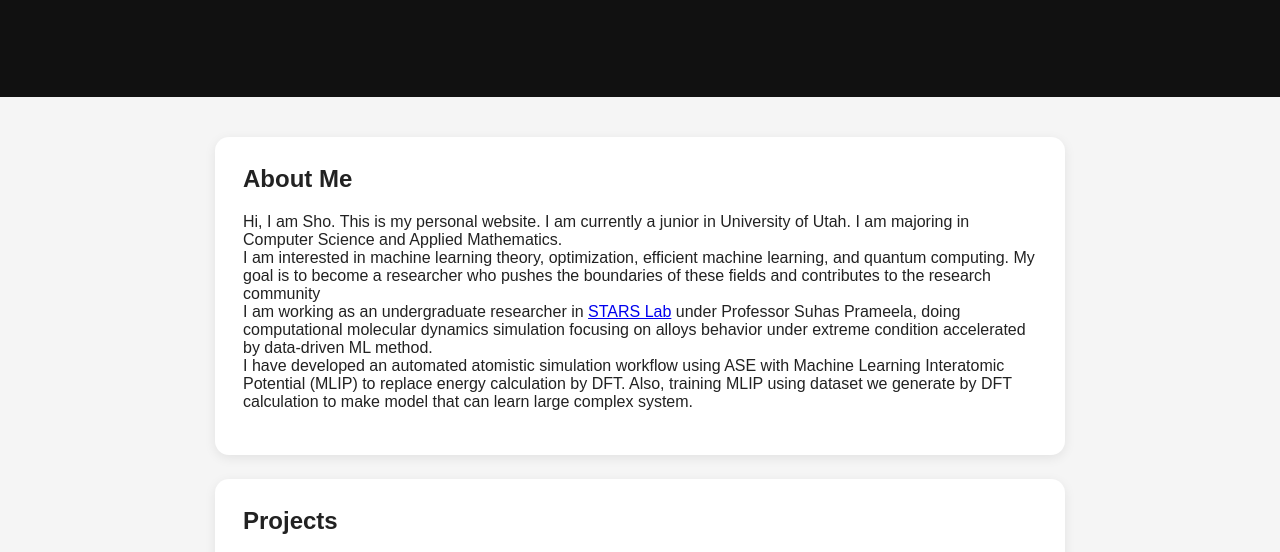
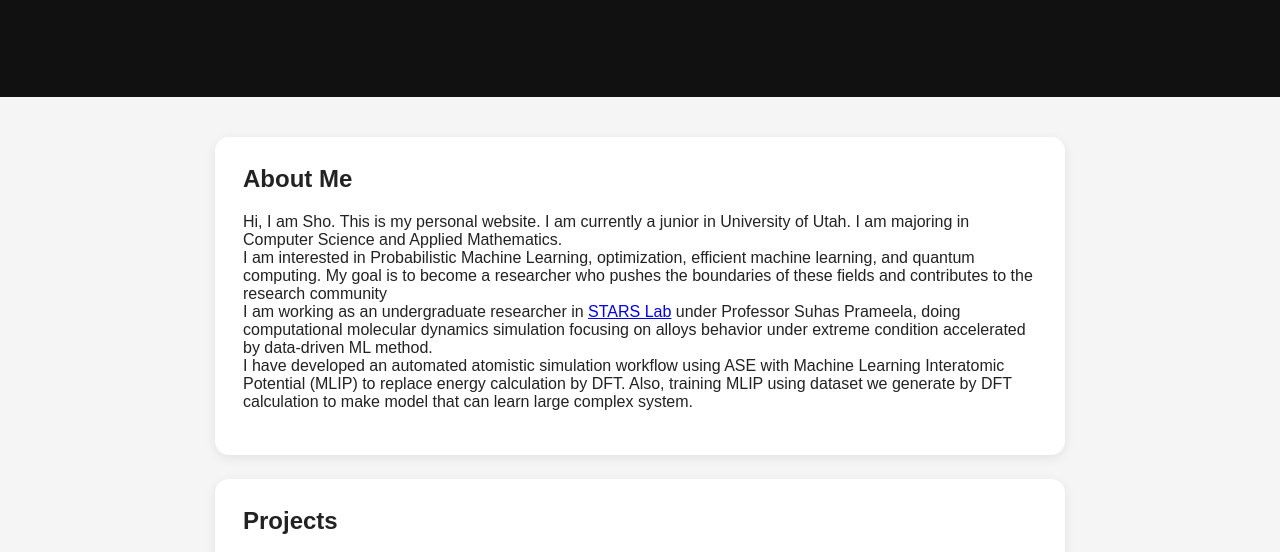
Before and after one commit to shosakaue0808/shosakaue0808.github.io, a plain HTML site: page index.html in a window 1280 px wide. Shown: the part 168-720 px from the top of the page. Drawn offline with Linux system fonts and the light colour scheme.

Commit message:
Update interests in personal website

```diff
--- a/index.html
+++ b/index.html
@@ -86,7 +86,7 @@
       <h2>About Me</h2>
       <p>
         Hi, I am Sho. This is my personal website. I am currently a junior in University of Utah. I am majoring in Computer Science and Applied Mathematics.<br>
-      I am interested in machine learning theory, optimization, efficient machine learning, and quantum computing. My goal is to become a researcher who pushes the boundaries of these fields and contributes to the research community<br>
+      I am interested in Probabilistic Machine Learning, optimization, efficient machine learning, and quantum computing. My goal is to become a researcher who pushes the boundaries of these fields and contributes to the research community<br>
 
         I am working as an undergraduate researcher in <a href="https://starslabresearch.com/">STARS Lab</a> under Professor Suhas Prameela, doing computational molecular dynamics simulation focusing on alloys behavior under extreme condition accelerated by data-driven ML method. <br>
         I have developed an automated atomistic simulation workflow using ASE with Machine Learning Interatomic Potential (MLIP) to replace energy calculation by DFT. Also, training MLIP using dataset we generate by DFT calculation to make model that can learn large complex system.
```
